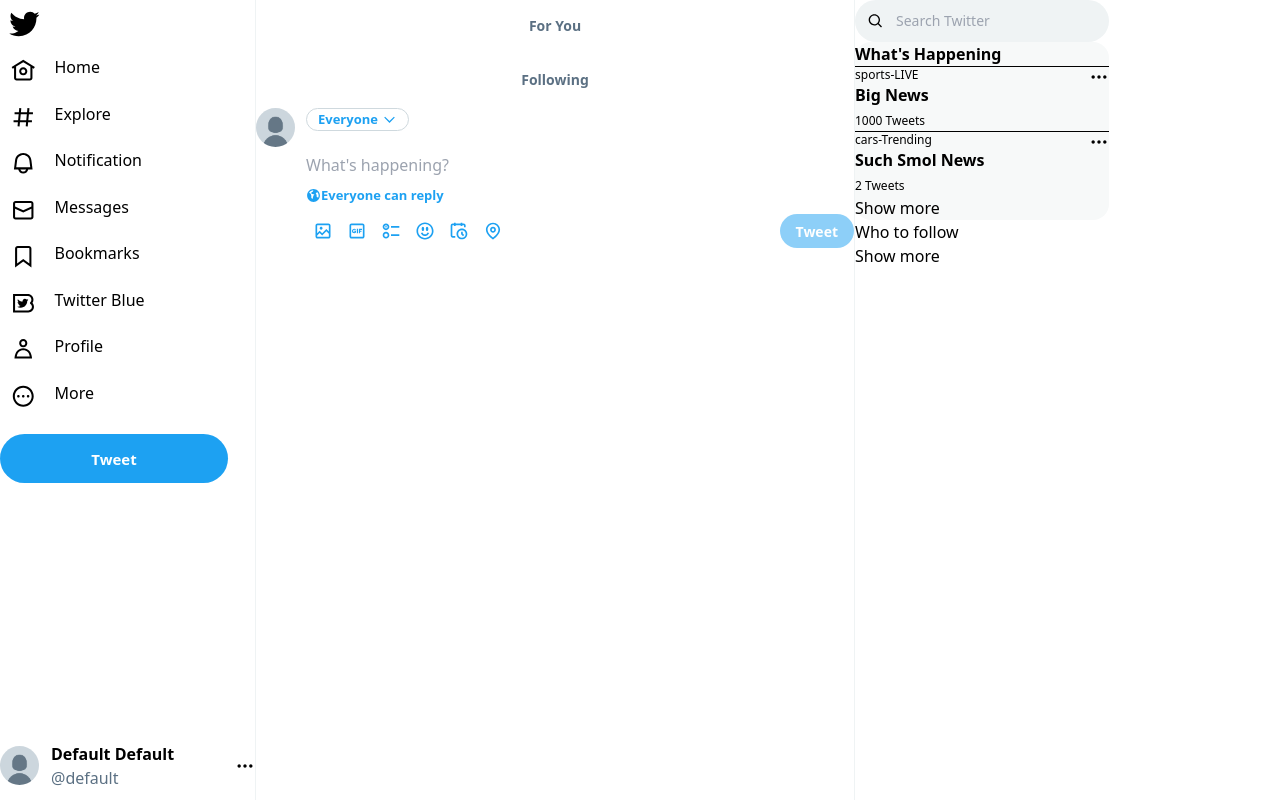
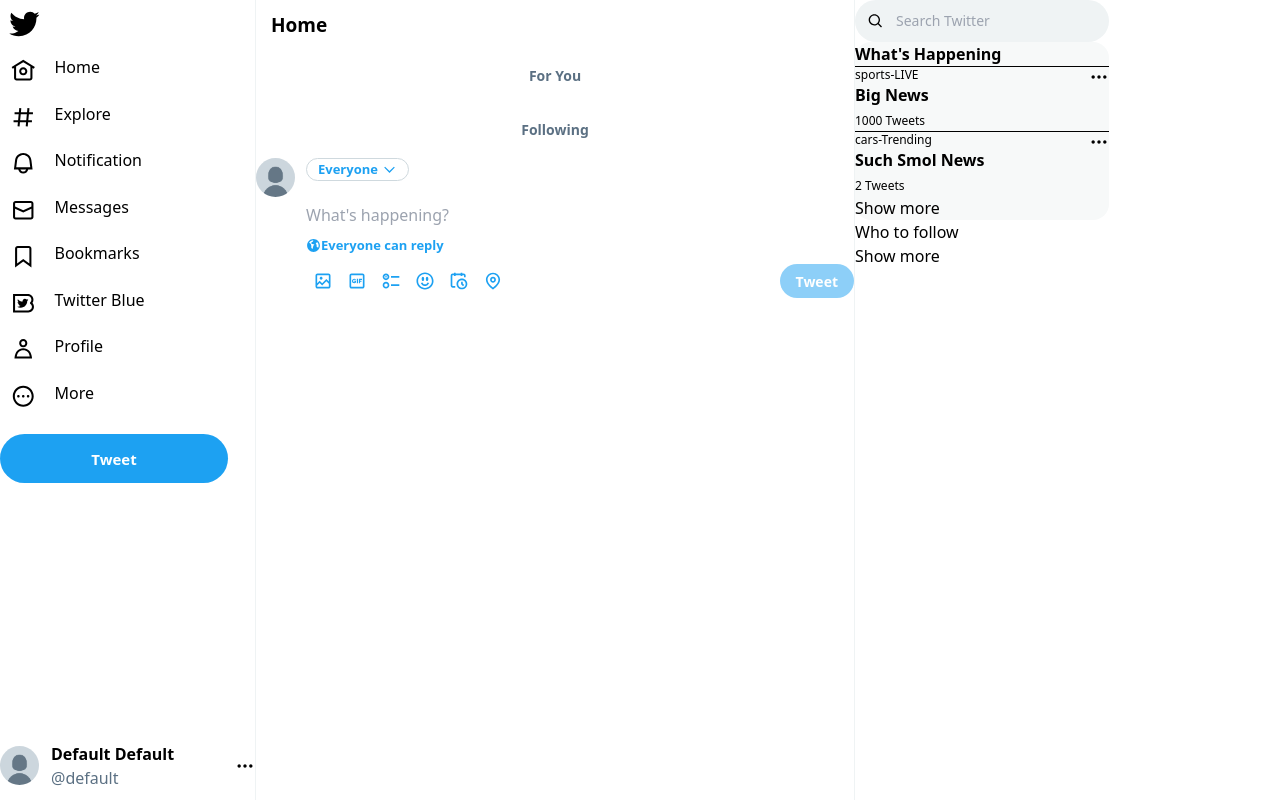
Before and after one commit to unrulypeach/twitter-replicate, a React (Create React App) app: page / in a window 1280 px wide. Built offline with nearby package versions, Linux system fonts and the light colour scheme.

Commit message:
fixed header padding and positioning

```diff
--- a/src/components/header/index.tsx
+++ b/src/components/header/index.tsx
@@ -2,8 +2,10 @@
 
 export default function Header({ path }: HeaderProps): JSX.Element {
   return (
-    <div>
-      <div className="text-[19px] leading-[23px] font-bold"> {path}</div>
+    <div className="h-[50px] px-[15px]">
+      <div className="h-full text-[19px] leading-[23px] font-bold flex items-center">
+        <span>{path}</span>
+      </div>
     </div>
   );
 }
--- a/src/routes/root.tsx
+++ b/src/routes/root.tsx
@@ -15,7 +15,7 @@
 
       <div>
         <div>
-          <Header />
+          <Header path="Home" />
         </div>
 
         <div>
```
